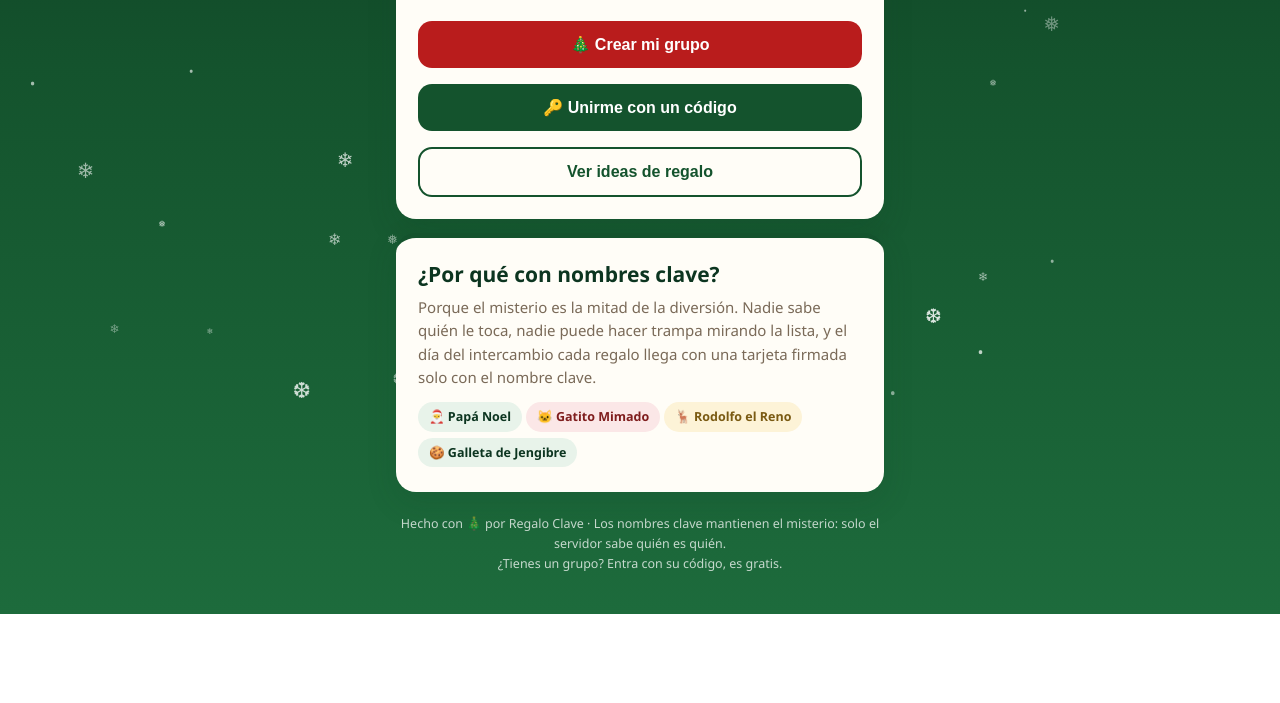
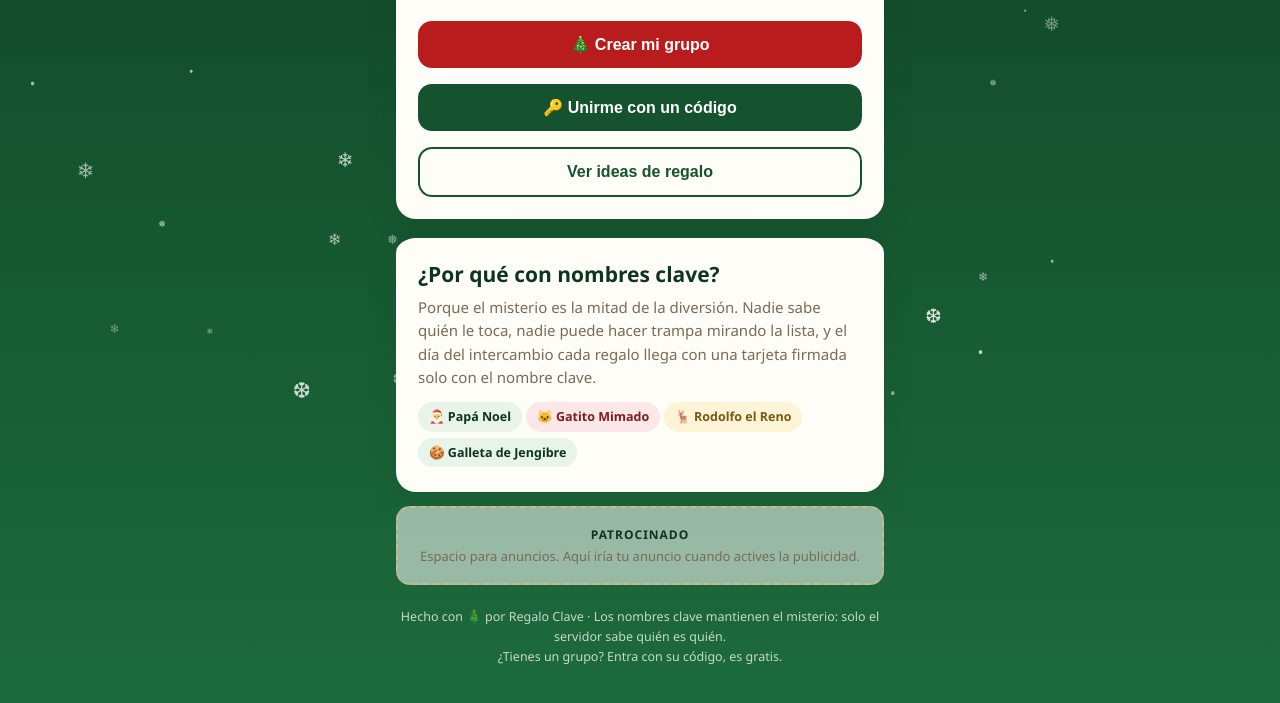
Before and after one commit to AnuroyZX/regalo-clave, a website: page index.html in a window 1280 px wide. Shown: the part 383-1086 px from the top of the page. Before the commit the page ends 997 px from the top, so only its background shows below. Drawn offline with Linux system fonts and the light colour scheme.

Commit message:
Espacio publicitario también en la pantalla de bienvenida (monetización solo con ads)

```diff
--- a/index.html
+++ b/index.html
@@ -31,6 +31,7 @@
       <p>Porque el misterio es la mitad de la diversión. Nadie sabe quién le toca, nadie puede hacer trampa mirando la lista, y el día del intercambio cada regalo llega con una tarjeta firmada solo con el nombre clave.</p>
       <p style="margin-top:10px"><span class="chip">🎅 Papá Noel</span><span class="chip red">🐱 Gatito Mimado</span><span class="chip gold">🦌 Rodolfo el Reno</span><span class="chip">🍪 Galleta de Jengibre</span></p>
     </div>
+    <div class="adslot"><b>Patrocinado</b>Espacio para anuncios. Aquí iría tu anuncio cuando actives la publicidad.</div>
   </section>
 
   <!-- 1 · Crear / unirse -->
```
